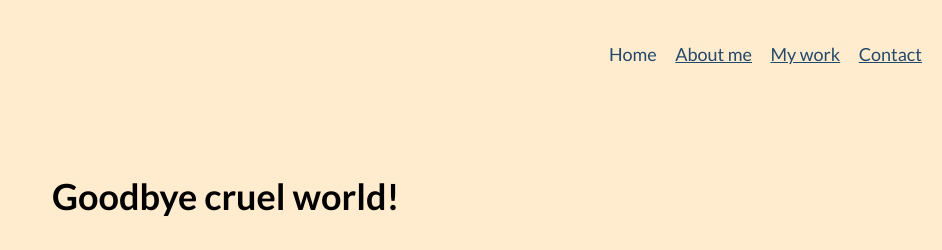
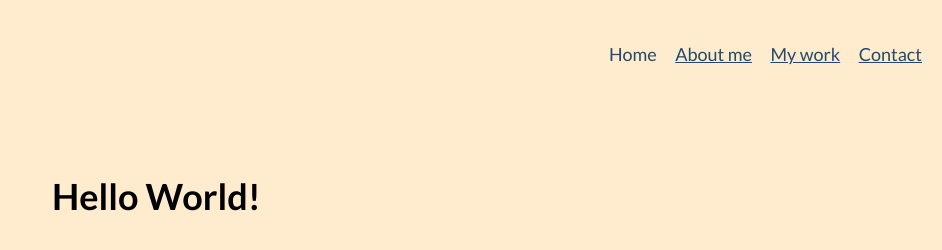
Before and after one commit to dkorotkov444/portfolio-website, a plain HTML site: page index.html in a window 1280 px wide. Shown: the top 250 px of the page, 338-1280 px from the left. Drawn offline with nearby package versions, Linux system fonts and the light colour scheme.

Commit message:
Revert "Update index.html"
This reverts commit cfccb2e4faa8d4bd65f55acd8f6b7483a0c8fc56.

```diff
--- a/index.html
+++ b/index.html
@@ -38,7 +38,7 @@
 
         <div class="profile">
             <img src="img/portrait_m.jpg" class="profile__portrait" alt="Dmitri's Portrait">
-            <h1>Goodbye cruel world!</h1>
+            <h1>Hello World!</h1>
             <p>
                 My name is Dmitri Korotkov. I am a <span>full stack developer</span> from Baden-Württemberg.
                 Well, not quite yet.
```
